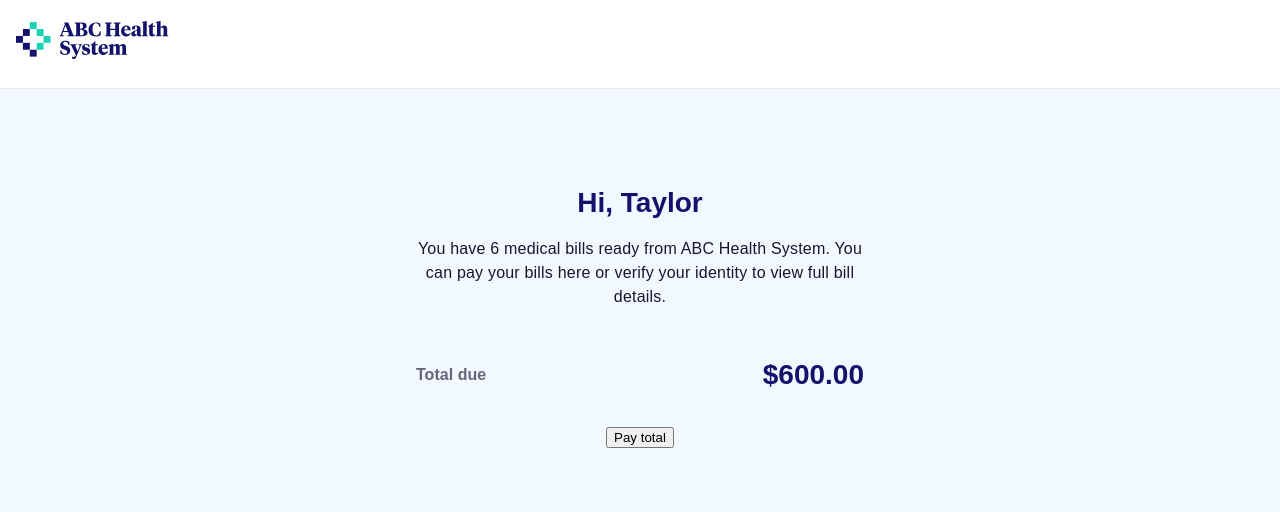
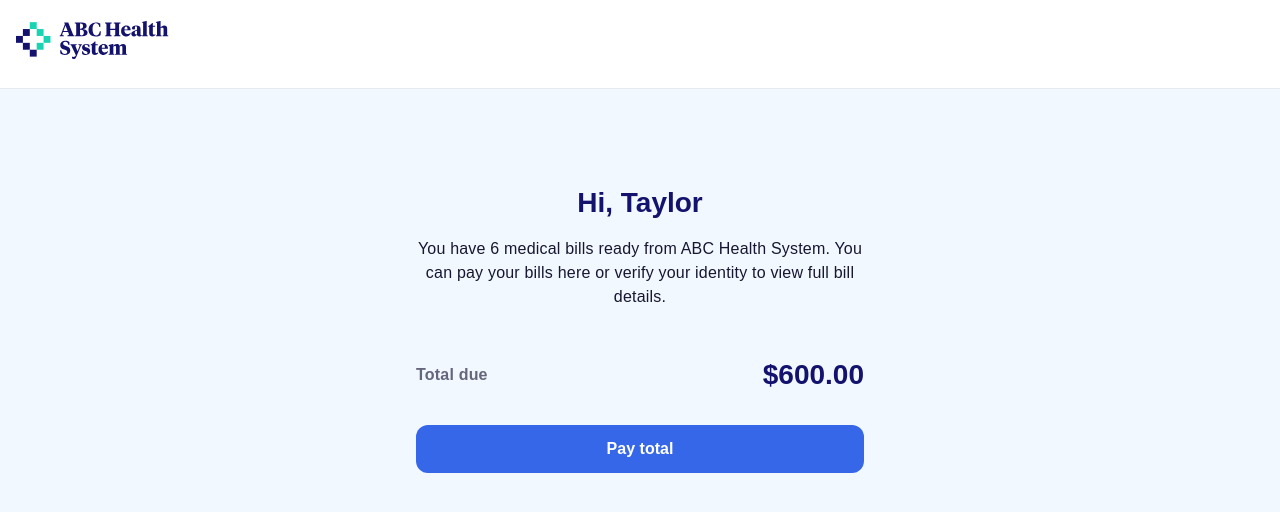
Before and after one commit to olexpono/cedar-payment-flow, a React (Vite) app: page / in a window 1280 px wide. Shown: the top 512 px of the page. Built offline with nearby package versions, Linux system fonts and the light colour scheme.

Commit message:
Step 1 close to done

```diff
--- a/src/components/Button.module.css
+++ b/src/components/Button.module.css
@@ -1,3 +1,17 @@
 .button {
+  /* text-p-bold mixin */
+  font-size: 1rem;
+  line-height: 1.5;
+  font-weight: 600;
+  letter-spacing: 0.002em;
+
+  appearance: none;
   display: inline-flex;
+  justify-content: center;
+  width: 100%;
+  padding-block: var(--space3);
+  color: var(--white);
+  background: var(--blue50);
+  border: 0;
+  border-radius: var(--space3);
 }
--- a/src/index.css
+++ b/src/index.css
@@ -82,8 +82,9 @@ p, .text-p {
 
 strong, .text-p-bold {
   font-size: 1rem;
+  line-height: 1.5;
   font-weight: 600;
-  letter-spacing: 0.002em;
+  letter-spacing: 0.2px;
 }
 
 h2, .text-h2 {
```
